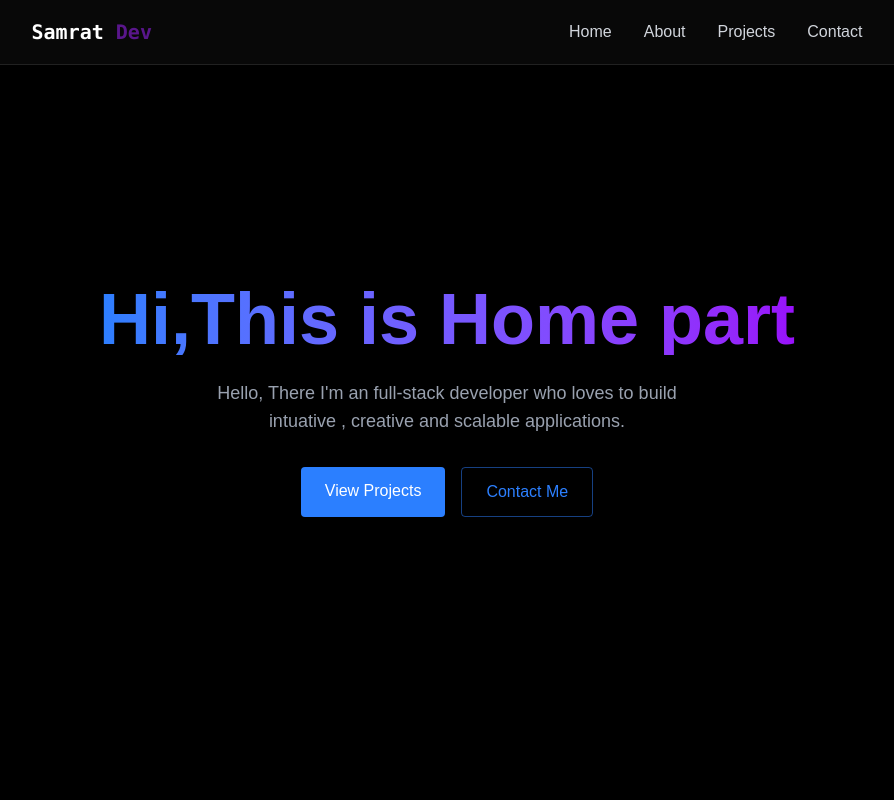
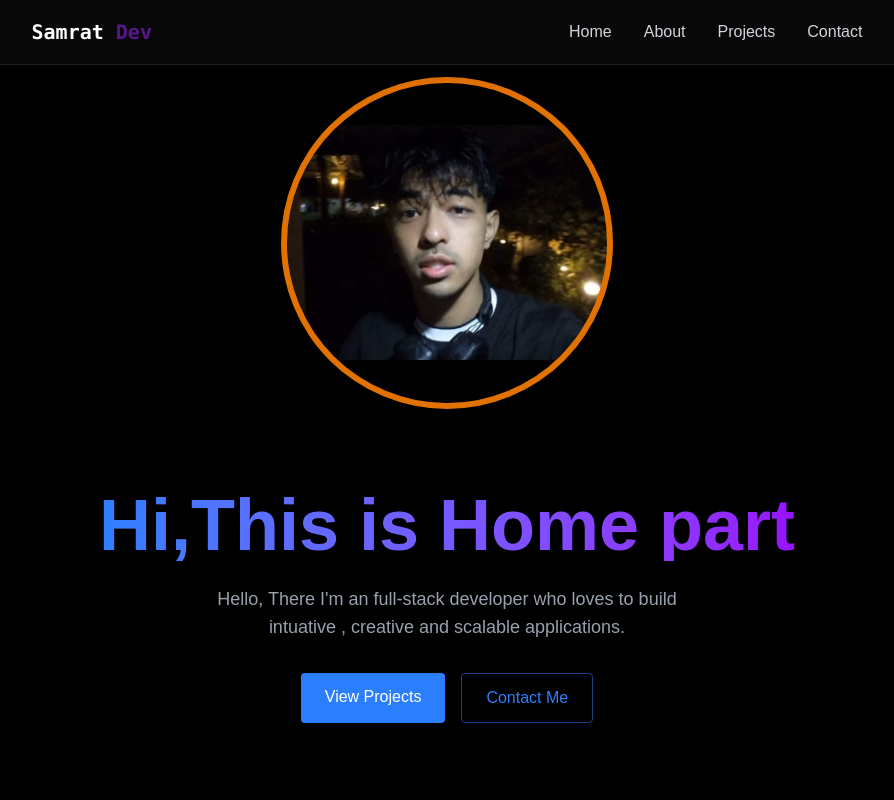
Before and after one commit to Samrat-Deula7/-Portfolio-, a React (Vite) app: page / in a window 1280 px wide. Shown: the top 800 px of the page, without its empty margins (193-1087 px from the left). Built offline with nearby package versions, Linux system fonts and the light colour scheme.

Commit message:
Adding an user Pic

```diff
--- a/src/components/Sections/Home.jsx
+++ b/src/components/Sections/Home.jsx
@@ -1,4 +1,5 @@
 import RevealOnScroll from "../../components/RevealOnScroll";
+import Pic from "../../assets/pic.png"
 
 const Home = () => {
   return (
@@ -7,8 +8,17 @@ const Home = () => {
       className="min-h-screen flex items-center justify-center relative"
     >
       <RevealOnScroll>
-        <div className="text-center z-10 px-4">
-          <h1 className="text-5xl md:text-7xl font-bold mb-6 bg-gradient-to-r from-blue-500 to-purple-600 bg-clip-text text-transparent ">
+        <div className="text-center place-items-center z-10 px-4">
+          <div className="w-43 h-43 lg:w-83 lg:h-83 md:w-53 md:h-53 rounded-full bg-amber-600 mb-20">
+            <div className="w-full h-full flex justify-center items-center ">
+              <img
+                src={Pic}
+                alt="User"
+                className="w-40 h-40 lg:w-80 lg:h-80 md:w-50 md:h-50  bg-cover bg-center rounded-full overflow-clip"
+              />
+            </div>
+          </div>
+          <h1 className="text-3xl md:text-5xl lg:text-7xl font-bold mb-6 bg-gradient-to-r from-blue-500 to-purple-600 bg-clip-text text-transparent ">
             Hi,This is Home part
           </h1>
           <p className="text-gray-400 text-lg mb-8 max-w-lg mx-auto">
```
Also changed, not shown: src/assets/Pic.png (added).
